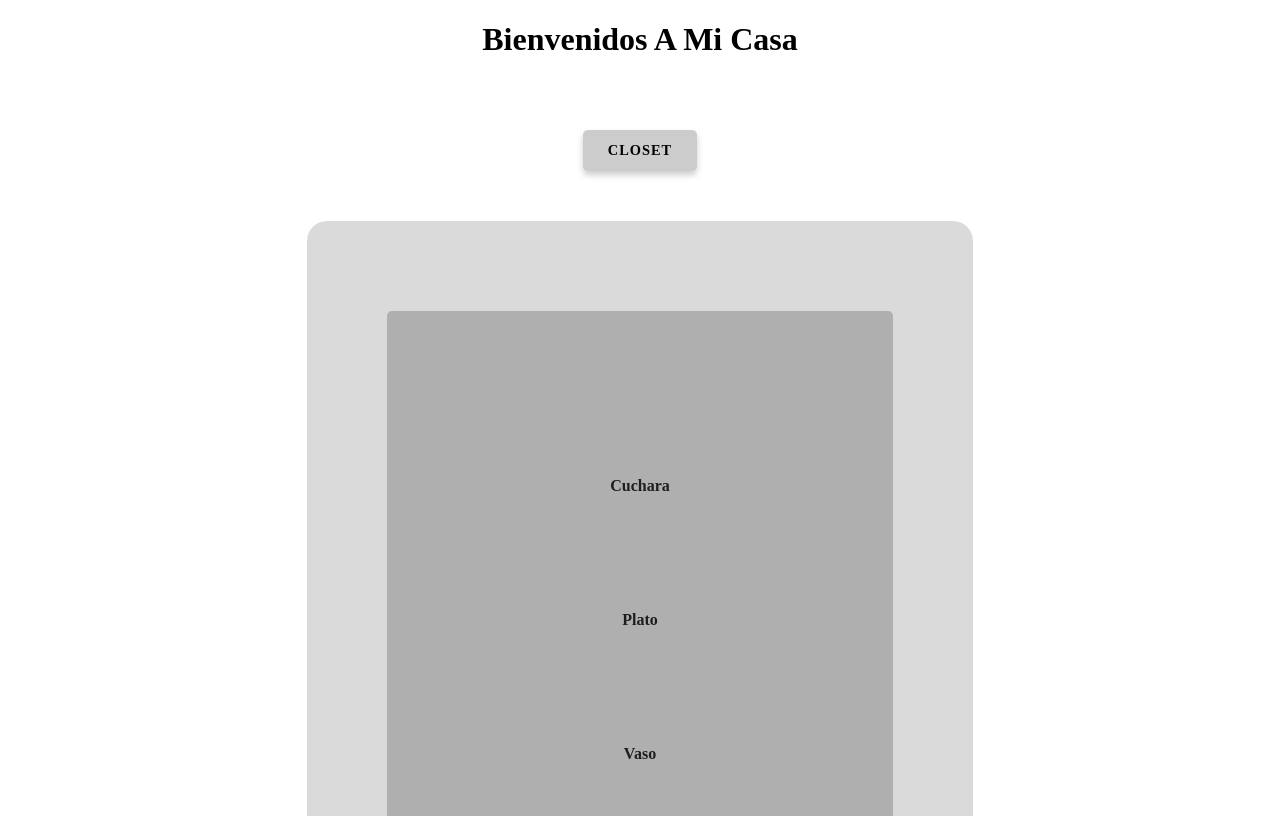
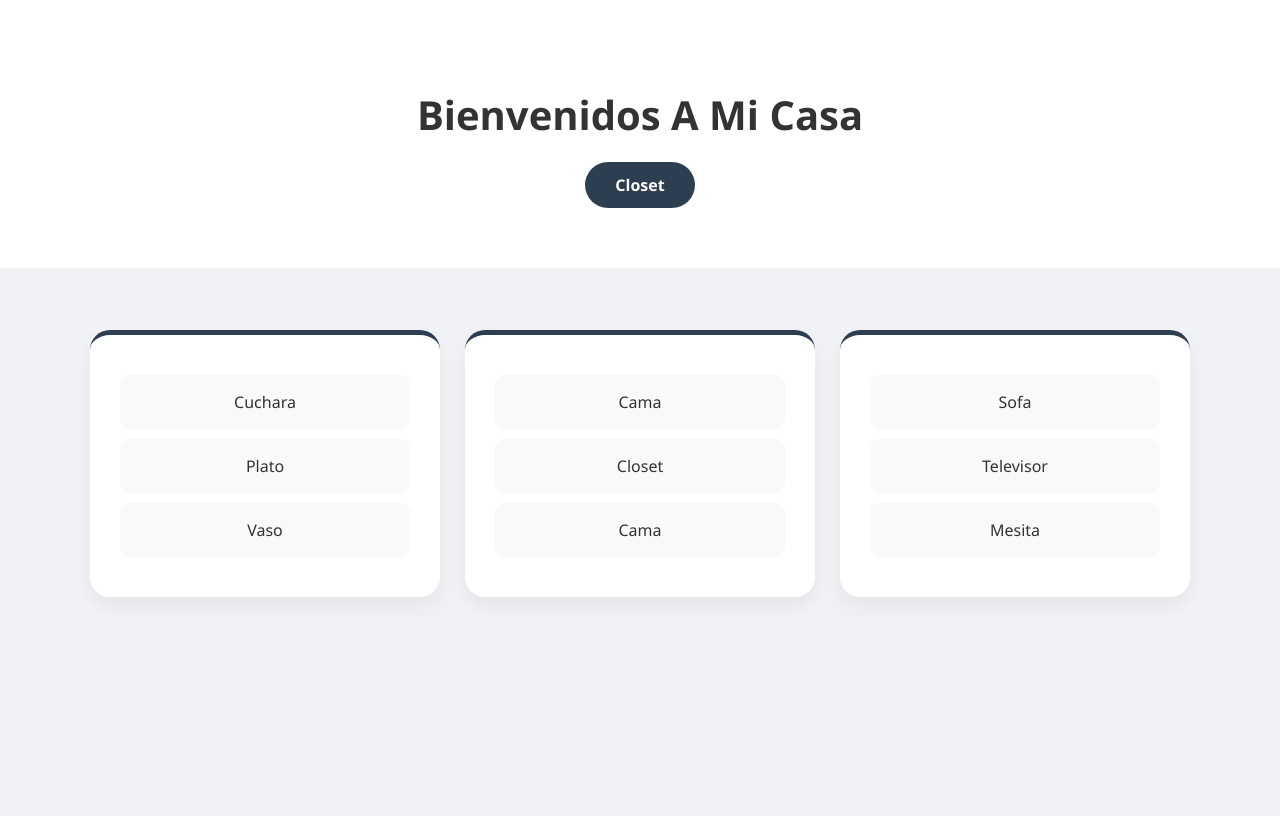
Before and after one commit to Sytta-Co/Mtd__Bem, a plain HTML site: page Casa/index.html in a window 1280 px wide. Shown: the top 816 px of the page. Drawn offline with Linux system fonts and the light colour scheme.

Commit message:
prueba #2

```diff
--- a/Casa/style.css
+++ b/Casa/style.css
@@ -1,111 +1,74 @@
+body {
+  font-family: 'Segoe UI', Arial, sans-serif;
+  background-color: #f0f2f5;
+  margin: 0;
+  color: #333;
+}
 .hero {
   text-align: center;
-  color: black;
+  padding: 60px 20px;
+  background-color: #ffffff;
+  border-bottom: 2px solid rgba(0, 0, 0, 0.05);
+}
+
+.hero h1 {
+  font-size: 2.5rem;
+  margin-bottom: 20px;
 }
 
 .hero__nav-link a {
   display: inline-block;
-  padding: 12px 25px;
-  margin: 50px;
-  background-color: rgb(0, 0, 0, 0.201);
-  color: #000000;
+  padding: 12px 30px;
+  background-color: #2c3e50;
+  color: white;
   text-decoration: none;
+  border-radius: 50px;
   font-weight: bold;
-  border-radius: 5px;
-  text-transform: uppercase;
-  font-size: 0.9rem;
-  letter-spacing: 1px;
-  transition: all 0.3s ease;
-  box-shadow: 0 4px 6px rgba(0, 0, 0, 0.201);
+  transition: transform 0.3s, background 0.3s;
 }
 
 .hero__nav-link a:hover {
-  display: inline-block;
-  padding: 12px 25px;
-  margin: 50px;
-  background-color: rgb(0, 0, 0);
-  color: rgba(255, 255, 255, 0.438);
-  text-decoration: none;
-  font-weight: bold;
-  border-radius: 5px;
-  text-transform: uppercase;
-  font-size: 0.9rem;
-  letter-spacing: 1px;
-  transition: all 0.3s ease;
-  box-shadow: 0 4px 6px rgba(0, 0, 0, 0.201);
+  background-color: #34495e;
+  transform: scale(1.05);
 }
 
 .home {
-  padding: 80px;
-  margin: auto;
-  background-color: rgba(0, 0, 0, 0.145);
-  border-radius: 20px;
-  width: 40%;
+  display: grid;
+  grid-template-columns: repeat(auto-fit, minmax(280px, 1fr));
+  gap: 25px;
+  max-width: 1100px;
+  margin: 40px auto;
+  padding: 20px;
 }
 
-.home__kitchen {
-  background-color: rgba(0, 0, 0, 0.201);
-  margin-top:10px;
-  align-items: center;
-  padding: 100px 100px;
-  border-radius: 5px;
-  text-align: center;
+.home__kitchen,
+.home__bedroom,
+.home__livingroom {
+  background-color: white;
+  padding: 30px;
+  border-radius: 20px;
+  box-shadow: 0 10px 20px rgba(0, 0, 0, 0.05);
+  border-top: 5px solid #2c3e50;
 }
 
-.home__kitchen-item {
+.home__kitchen-item,
+.home__bedroom-item,
+.home__livingroom-item {
+  background-color: #f8f9fa;
+  margin: 10px 0;
+  padding: 15px;
+  border-radius: 10px;
+  font-weight: 500;
   text-align: center;
-  color: rgb(30, 30, 30);
-  font-weight: bold;
-  padding: 50px;
-  border-radius: 10px;
-  text-align: center;
+  transition: all 0.3s ease;
+  cursor: pointer;
+  border: 1px solid transparent;
 }
 
-.home__kitchen-item:hover {
-  background-color: rgba(0, 0, 0, 0.169);
+.home__kitchen-item:hover,
+.home__bedroom-item:hover,
+.home__livingroom-item:hover {
+  background-color: #e9ecef;
+  border-color: #2c3e50;
+  transform: translateX(5px);
 }
-
-.home__bedroom {
-  background-color: rgba(0, 0, 0, 0.201);
-  margin-top: 10px;
-  align-items: center;
-  padding: 100px 100px;
-  border-radius: 5px;
-  text-align: center;
-}
-
-.home__bedroom-item {
-  text-align: center;
-  color: rgb(30, 30, 30);
-  font-weight: bold;
-  padding: 50px;
-  border-radius: 10px;
-  text-align: center;
-}
-
-.home__bedroom-item:hover {
-  background-color: rgba(0, 0, 0, 0.169);
-}
-
-.home__livingroom {
-  background-color: rgba(0, 0, 0, 0.201);
-  margin-top: 10px;
-  align-items: center;
-  padding: 100px 100px;
-  border-radius: 5px;
-  text-align: center;
-}
-
-.home__livingroom-item {
-  text-align: center;
-  color: rgb(30, 30, 30);
-  font-weight: bold;
-  padding: 50px;
-  border-radius: 10px;
-  text-align: center;
-}
-
-
-.home__livingroom-item:hover {
-  background-color: rgba(0, 0, 0, 0.169);
-}
--- a/Closet/style.css
+++ b/Closet/style.css
@@ -1,65 +1,69 @@
-
+body {
+  font-family: 'Segoe UI', Arial, sans-serif;
+  background-color: #f0f2f5;
+  margin: 0;
+  color: #333;
+}
 
 .hero {
   text-align: center;
-  color: black;
+  padding: 60px 20px;
+  background-color: #ffffff;
+  border-bottom: 2px solid rgba(0, 0, 0, 0.05);
+}
+
+.hero h1 {
+  font-size: 2.5rem;
+  margin-bottom: 20px;
 }
 
 .hero__nav-link a {
   display: inline-block;
-  padding: 12px 25px;
-  margin: 50px;
-  background-color: rgb(0, 0, 0, 0.201);
-  color: #000000;
+  padding: 12px 30px;
+  background-color: #2c3e50;
+  color: white;
   text-decoration: none;
+  border-radius: 50px;
   font-weight: bold;
-  border-radius: 5px;
-  text-transform: uppercase;
-  font-size: 0.9rem;
-  letter-spacing: 1px;
-  transition: all 0.3s ease;
-  box-shadow: 0 4px 6px rgba(0, 0, 0, 0.201);
+  transition: transform 0.3s, background 0.3s;
 }
 
 .hero__nav-link a:hover {
-  display: inline-block;
-  padding: 12px 25px;
-  margin: 50px;
-  background-color: rgb(0, 0, 0);
-  color: rgba(255, 255, 255, 0.438);
-  text-decoration: none;
-  font-weight: bold;
-  border-radius: 5px;
-  text-transform: uppercase;
-  font-size: 0.9rem;
-  letter-spacing: 1px;
-  transition: all 0.3s ease;
-  box-shadow: 0 4px 6px rgba(0, 0, 0, 0.201);
+  background-color: #34495e;
+  transform: scale(1.05);
 }
 
-.closet{
-  padding: 80px;
-  margin: auto;
-  background-color: rgba(0, 0, 0, 0.145);
-  border-radius: 20px;
-  width: 40%;
+.closet {
+  display: grid;
+  grid-template-columns: repeat(auto-fit, minmax(280px, 1fr));
+  gap: 25px;
+  max-width: 1100px;
+  margin: 40px auto;
+  padding: 20px;
 }
 
-.closet__shoes{
-  background-color: rgba(0, 0, 0, 0.201);
-  margin-top: 10px;
-  border-radius: 15px;
-  padding: 100px 100px;
+.closet__shoes {
+  background-color: white;
+  padding: 30px;
+  border-radius: 20px;
+  box-shadow: 0 10px 20px rgba(0, 0, 0, 0.05);
+  border-top: 5px solid #2c3e50;
 }
 
-.closet__shoes-item{
+.closet__shoes-item {
+  background-color: #f8f9fa;
+  margin: 10px 0;
+  padding: 15px;
+  border-radius: 10px;
+  font-weight: 500;
   text-align: center;
-  padding: 100px 100px;
-  color:rgb(30, 30, 30);
-  font-weight: bold;
-  border-radius: 5px;
+  transition: all 0.3s ease;
+  cursor: pointer;
+  border: 1px solid transparent;
 }
 
 .closet__shoes-item:hover {
-  background-color: rgba(0, 0, 0, 0.169);
+  background-color: #e9ecef;
+  border-color: #2c3e50;
+  transform: translateX(5px);
 }
```
